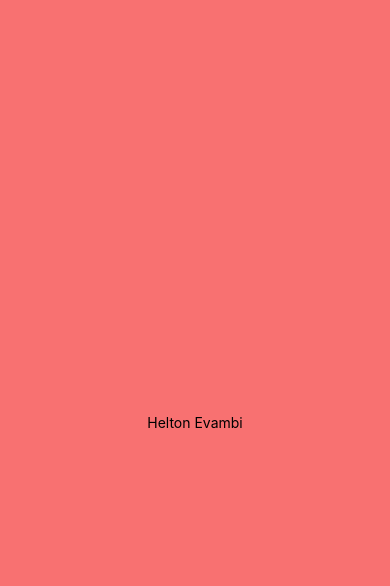
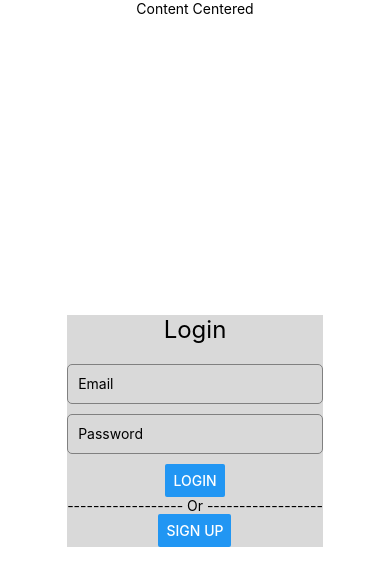
Before and after one commit to helton-evambi/cash-finder-native, a React Native app: screen / in a window 390 px wide. Shown: the top 586 px of the page. Built offline with nearby package versions, Linux system fonts and the light colour scheme.

Commit message:
adicionando a página de login e signup

```diff
--- a/App.js
+++ b/App.js
@@ -1,13 +1,22 @@
-import { StatusBar } from 'expo-status-bar'
-import React from 'react'
+import React from 'react';
+import { StyleSheet, View, Text } from 'react-native';
+import LoginForm from './screens/Loginform';
 
-import { Text, View } from 'react-native'
+const App = () => {
+  return (
+    <View style={styles.container}>
+      <Text>Content Centered</Text>
+      <LoginForm></LoginForm>
+    </View>
+  );
+};
 
-export default function App() {
-  return (
-    <View className="flex-1 items-center justify-center bg-red-400">
-      <Text>Helton Evambi</Text>
-      <StatusBar style="auto" />
-    </View>
-  )
-}
+const styles = StyleSheet.create({
+  container: {
+    flex: 1,
+    justifyContent: 'center',
+    alignItems: 'center',
+  },
+});
+
+export default App;
--- a/package.json
+++ b/package.json
@@ -13,7 +13,11 @@
     "expo-status-bar": "~1.11.1",
     "nativewind": "^2.0.11",
     "react": "18.2.0",
-    "react-native": "0.73.6"
+    "react-native": "0.73.6",
+    "yet": "^0.1.0",
+    "react-native-web": "~0.19.6",
+    "react-dom": "18.2.0",
+    "@expo/metro-runtime": "~3.1.3"
   },
   "devDependencies": {
     "@babel/core": "^7.20.0",
--- /dev/null
+++ b/screens/Loginform.js
@@ -0,0 +1,68 @@
+import React, { useState } from 'react';
+import { View, Text, TextInput, Button, StyleSheet } from 'react-native';
+
+const LoginForm = () => {
+  const [email, setEmail] = useState('');
+  const [password, setPassword] = useState('');
+
+  const handleLogin = () => {
+    // Handle login logic here
+    console.log('Email:', email);
+    console.log('Password:', password);
+  };
+
+  return (
+    <View style={styles.container}>
+      <View style={styles.formLogin}>
+        <Text style={styles.title}>Login</Text>
+        <TextInput
+            style={styles.input}
+            placeholder="Email"
+            keyboardType="email-address"
+            autoCapitalize="none"
+            value={email}
+            onChangeText={setEmail}
+        />
+        <TextInput
+            style={styles.input}
+            placeholder="Password"
+            secureTextEntry={true}
+            value={password}
+            onChangeText={setPassword}
+        />
+        <Button title="Login" onPress={handleLogin} />
+        <Text>------------------ Or ------------------</Text>
+        <Button title="Sign Up" onPress={handleLogin} />
+      </View>
+    </View>
+  );
+};
+
+const styles = StyleSheet.create({
+  container: {
+    flex: 1,
+    justifyContent: 'center',
+    alignItems: 'center',
+    paddingHorizontal: 20,
+  },
+  title: {
+    fontSize: 24,
+    marginBottom: 20,
+  },
+  input: {
+    width: '100%',
+    height: 40,
+    borderColor: 'gray',
+    borderWidth: 1,
+    borderRadius: 5,
+    paddingHorizontal: 10,
+    marginBottom: 10,
+  },
+  formLogin: {
+    backgroundColor:'#D9D9D9',
+    justifyContent: 'center',
+    alignItems: 'center',
+  },
+});
+
+export default LoginForm;
```
Also changed, not shown: screens/SignUpForm.js (added, +58 -0 lines), 1 other file (tests, documents, lock files or other folders).
